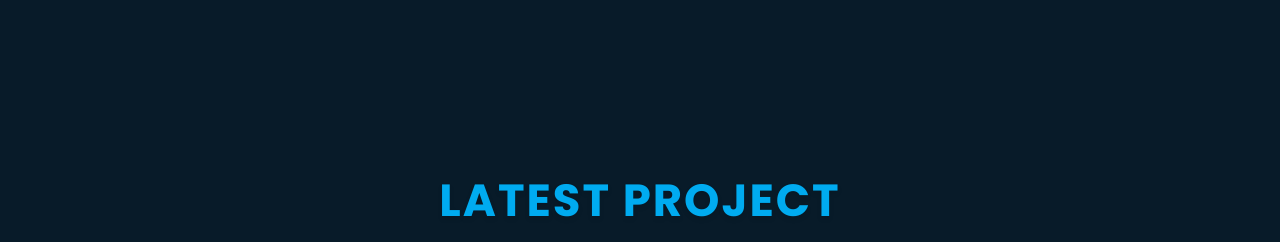
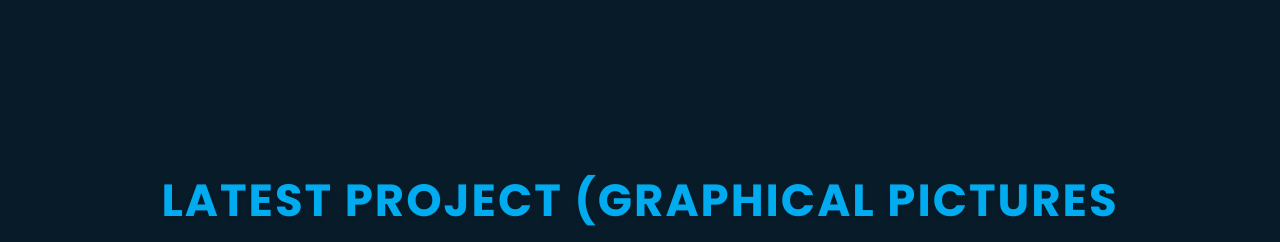
Before and after one commit to Nati-Man-code/My-portfolio, a plain HTML site: page index.html in a window 1280 px wide. Shown: the part 5067-5309 px from the top of the page. Drawn offline with nearby package versions, Linux system fonts and the light colour scheme; files whose address does not match are found by name.

Commit message:
Profile Updated

```diff
--- a/index.html
+++ b/index.html
@@ -371,7 +371,7 @@
 
         <!-- Portfolio section design-->
         <section class="portfolio" id="portfolio">
-            <h2 class="heading">Latest Project</h2>
+            <h2 class="heading">Latest Project (Graphical Pictures Coming Soon)</h2>
             <div class="portfolio-container">
                 <div class="portfolio-box">
                     <img src="image/logos.jpg" alt="">
```
